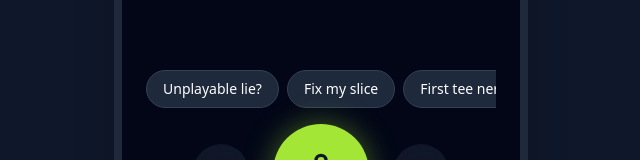
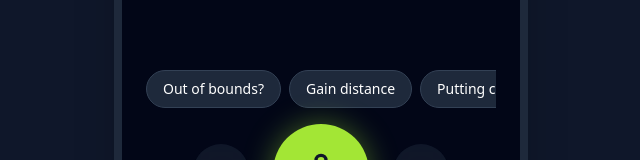
Before and after one commit to snomis-fr/agent-watson-golf, a React (Vite) app: page / in a window 1280 px wide. Shown: the part 578-738 px from the top of the page, without its empty margins (319-959 px from the left). Built offline with nearby package versions, Linux system fonts and the light colour scheme.

Commit message:
Update WatsonGolfAI.jsx

```diff
--- a/src/WatsonGolfAI.jsx
+++ b/src/WatsonGolfAI.jsx
@@ -1,7 +1,7 @@
 <div className="fixed top-2 right-2 bg-red-600 text-white px-3 py-1 rounded">
   TAILWIND OK
 </div>
-import React, { useState, useEffect, useRef } from 'react';
+import React, { useState, useEffect, useRef, useMemo } from 'react';
 import { Mic, Send, Menu, Sun, Wind, Sparkles, X, Keyboard, Trophy, User, RotateCcw, Check, UserCircle, Activity, Globe, Camera, Crown, Mail, Phone, CreditCard, MapPin, Flag, Ruler, Lock, Settings, TrendingUp, History, Info, ChevronRight, Calculator } from 'lucide-react';
 
 const WatsonGolfAI = () => {
@@ -106,12 +106,12 @@ const WatsonGolfAI = () => {
       vision_tip: "I see your ball is deep in the rough. Here is a pro tip:\n\n**Goal: Get it out clean. Period.**\n\n1. **Accept losing distance:** You're playing the exit, not the flag. Don't be greedy.\n2. **Open the face slightly:** The rough will close it at impact. Anticipate to avoid pulling left.\n3. **Firmer grip:** Stabilize the club against the grass. Firm, not tense.\n4. **Ball back in stance:** Half a ball back for a descending blow.\n5. **Short swing, controlled finish:** Hit to escape, not to impress. \n\n⚠️ Expect more roll, so play short of the flag.",
       demo_query: "My ball is in the bunker but in water, what rules apply?",
       chips: {
-        rules: "Unplayable lie?",
-        mental: "First tee nerves",
-        tech: "Fix my slice",
-        training: "Putting drill",
-        fitness: "Warm up",
-        nutrition: "Hydration tip"
+        rules: ["Unplayable lie?", "Casual water?", "Out of bounds?", "Lost ball?", "Drop rules?"],
+        mental: ["First tee nerves", "Pre-shot routine", "Stay focused", "Forget bad shot", "Putting confidence"],
+        tech: ["Fix my slice", "Gain distance", "Bunker shot", "Pure contact", "Straight putts"],
+        training: ["Putting drill", "Driving drill", "Iron control", "Lob shots", "Sand saves"],
+        fitness: ["Warm up 5min", "Back stretch", "Core strength", "Hip mobility", "Avoid back pain"],
+        nutrition: ["Energy snack", "Hydration tips", "Pre-round meal", "Banana or bar?", "Caffeine on course?"]
       },
       ranges: ["Expert", "Advanced", "Intermediate", "Improving", "Beginner"],
       fitting: "Fitting Assistant",
@@ -167,12 +167,12 @@ const WatsonGolfAI = () => {
       vision_tip: "Je vois que ta balle est profondément enfoncée.\n\n**Ton objectif : sortir la balle proprement, point.**\n\n1. **Accepte de perdre de la distance :** Tu ne joues pas le drapeau. Tu joues la sortie.\n2. **Ouvre légèrement la face :** Le rough va la refermer à l’impact. Anticipe pour ne pas tirer à gauche.\n3. **Grip plus ferme :** Juste assez pour stabiliser la face dans l’herbe.\n4. **Balle en arrière :** Un demi-balle suffit pour un contact descendant.\n5. **Swing court, finish contrôlé :** Tu frappes pour sortir, pas pour impressionner.\n\n⚠️ La balle va rouler davantage, vise court du drapeau.",
       demo_query: "Ma balle se trouve dans le bunker mais dans l'eau, quelles sont les règles qui s'appliquent ?",
       chips: {
-        rules: "Balle injouable ?",
-        mental: "Gérer le stress",
-        tech: "Corriger mon slice",
-        training: "Exercice putting",
-        fitness: "Échauffement",
-        nutrition: "Snack énergie"
+        rules: ["Balle injouable ?", "Eau fortuite ?", "Hors limites ?", "Balle perdue ?", "Dropper correct ?"],
+        mental: ["Gérer le stress", "Routine pré-coup", "Rester focus", "Oublier un échec", "Confiance au putting"],
+        tech: ["Corriger le slice", "Gagner en distance", "Sortie de bunker", "Contact plus pur", "Putter plus droit"],
+        training: ["Exercice putting", "Drill driving", "Contrôle des fers", "Approches levées", "Sortie de sable"],
+        fitness: ["Échauffement 5mn", "Étirement dos", "Renfo sangle abdo", "Mobilité hanches", "Éviter mal de dos"],
+        nutrition: ["Snack énergie", "Hydratation", "Repas avant partie", "Banane ou barre ?", "Caféine sur le parcours ?"]
       },
       ranges: ["Expert", "Confirmé", "Intermédiaire", "En progression", "Débutant"],
       fitting: "Aide au Fitting",
@@ -228,12 +228,12 @@ const WatsonGolfAI = () => {
       vision_tip: "Veo tu bola hundida en el rough.\n\n**Tu objetivo: sacarla limpia.**\n\n1. **Acepta perder distancia:** Juegas la salida, no la bandera.\n2. **Abre ligeramente la cara:** El rough la cerrará al impacto.\n3. **Agarre más firme:** Para estabilizar el palo en la hierba.\n4. **Bola atrás:** Media bola atrás para un golpe descendente.\n5. **Swing corto y controlado:** Golpea para salir.\n\n⚠️ La bola rodará más, juega corto.",
       demo_query: "Mi bola está en el bunker pero en el agua, ¿qué reglas se aplican?",
       chips: {
-        rules: "¿Bola injugable?",
-        mental: "Nervios tee 1",
-        tech: "Corregir slice",
-        training: "Ejercicio putt",
-        fitness: "Calentamiento",
-        nutrition: "Snack energía"
+        rules: ["¿Bola injugable?", "¿Agua accidental?", "¿Fuera de límites?", "¿Bola perdida?", "¿Reglas de drop?"],
+        mental: ["Nervios del 1", "Rutina pre-golpe", "Mantener el foco", "Olvidar mal golpe", "Confianza al putt"],
+        tech: ["Arreglar slice", "Ganar distancia", "Sacada de bunker", "Contacto puro", "Putt recto"],
+        training: ["Ejercicio putt", "Ejercicio drive", "Control de hierros", "Globo", "Salida de arena"],
+        fitness: ["Calentamiento", "Estirar espalda", "Fuerza core", "Movilidad cadera", "Evitar dolor espalda"],
+        nutrition: ["Snack energía", "Hidratación", "Comida pre-ronda", "¿Plátano o barrita?", "¿Cafeína en campo?"]
       },
       ranges: ["Experto", "Avanzado", "Intermedio", "Mejorando", "Principiante"],
       fitting: "Asistente de Fitting",
@@ -289,12 +289,12 @@ const WatsonGolfAI = () => {
       vision_tip: "ボールがラフに深く沈んでいますね。\n\n**目標：きれいに脱出すること。**\n\n1. **距離を欲張らない:** ピンではなく脱出を優先。\n2. **フェースを少し開く:** インパクトで芝に負けてフェースが被るのを防ぎます。\n3. **グリップを強く:** 芝の抵抗に負けないように。\n4. **ボールは右足寄り:** ダウンブローに打ち込むため。\n5. **コンパクトなスイング:** 大振りせず、確実に脱出。\n\n⚠️ ランが多く出るので、手前に落としましょう。",
       demo_query: "ボールがバンカー内の水の中にあります。どのようなルールが適用されますか？",
       chips: {
-        rules: "アンプレヤブル？",
-        mental: "朝イチの緊張",
-        tech: "スライス修正",
-        training: "パット練習",
-        fitness: "ウォーミングアップ",
-        nutrition: "エネルギー補給"
+        rules: ["アンプレヤブル？", "カジュアルウォーター？", "OBの処置？", "ロストボール？", "ドロップのルール？"],
+        mental: ["朝イチの緊張", "プレショットルーティン", "集中力を保つ", "ミスを忘れる", "パットの自信"],
+        tech: ["スライス修正", "飛距離アップ", "バンカーショット", "芯で捉える", "真っ直ぐパット"],
+        training: ["パット練習", "ドライバー練習", "アイアン制御", "ロブショット", "バンカー練習"],
+        fitness: ["5分でウォームアップ", "背中のストレッチ", "体幹トレーニング", "股関節の柔軟性", "腰痛予防"],
+        nutrition: ["エネルギー補給", "水分補給", "ラウンド前の食事", "バナナかバーか？", "カフェイン摂取？"]
       },
       ranges: ["エキスパート", "上級者", "中級者", "初級者", "初心者"],
       fitting: "フィッティング支援",
@@ -350,12 +350,12 @@ const WatsonGolfAI = () => {
       vision_tip: "공이 러프에 깊이 박혀 있네요.\n\n**목표: 깨끗하게 탈출하는 것.**\n\n1. **거리 욕심 버리기:** 핀을 보지 말고 탈출에 집중하세요.\n2. **페이스 약간 열기:** 임팩트 시 풀에 감겨 닫히는 것을 방지합니다.\n3. **그립 단단히 잡기:** 풀의 저항을 이겨내야 합니다.\n4. **공은 오른발 쪽에:** 다운블로로 찍어치기 위함입니다.\n5. **짧고 간결한 스윙:** 정확한 임팩트로 탈출하세요.\n\n⚠️ 런이 많이 발생하므로 핀보다 짧게 공략하세요.",
       demo_query: "공이 벙커 안 물에 있는데 어떤 규칙이 적용되나요?",
       chips: {
-        rules: "언플레이어블?",
-        mental: "첫 티샷 긴장",
-        tech: "슬라이스 교정",
-        training: "퍼팅 연습",
-        fitness: "워밍업 루틴",
-        nutrition: "에너지 간식"
+        rules: ["언플레이어블?", "캐주얼 워터?", "OB 처치?", "분실구?", "드롭 규칙?"],
+        mental: ["첫 티샷 긴장", "프리샷 루틴", "집중력 유지", "미스샷 잊기", "퍼팅 자신감"],
+        tech: ["슬라이스 교정", "비거리 증가", "벙커 탈출", "정타 맞추기", "직진 퍼팅"],
+        training: ["퍼팅 연습", "드라이버 드릴", "아이언 컨트롤", "로브 샷", "벙커 연습"],
+        fitness: ["5분 워밍업", "등 스트레칭", "코어 강화", "고관절 유연성", "허리 통증 예방"],
+        nutrition: ["에너지 간식", "수분 섭취", "라운드 전 식사", "바나나 vs 바?", "카페인 섭취?"]
       },
       ranges: ["전문가", "상급자", "중급자", "향상 중", "초보자"],
       fitting: "피팅 어시스턴트",
@@ -477,6 +477,24 @@ const WatsonGolfAI = () => {
 
   const t = TRANSLATIONS[userProfile.language];
   const messagesEndRef = useRef(null);
+
+  // --- MEMOIZED RANDOM CHIPS ---
+  // Selects a random chip from the arrays whenever language or messages reset
+  const currentChips = useMemo(() => {
+    const selected = {};
+    const categories = ['rules', 'tech', 'mental', 'training', 'fitness', 'nutrition'];
+
+    categories.forEach(key => {
+      const options = t.chips[key];
+      // Check if it's an array (new format) or string (fallback)
+      if (Array.isArray(options)) {
+        selected[key] = options[Math.floor(Math.random() * options.length)];
+      } else {
+        selected[key] = options;
+      }
+    });
+    return selected;
+  }, [userProfile.language, messages.length === 0]); // Re-roll when lang changes or convo resets
 
   // --- HANDLERS ---
   const updateProfile = (field, value) => {
@@ -1369,10 +1387,10 @@ const WatsonGolfAI = () => {
               {['rules', 'tech', 'mental', 'training', 'fitness', 'nutrition'].map(key => (
                 <button
                   key={key}
-                  onClick={() => handleSendMessage(t.chips[key])}
+                  onClick={() => handleSendMessage(currentChips[key])}
                   className="whitespace-nowrap px-4 py-2 bg-slate-800 rounded-full text-sm font-medium border border-slate-700 hover:border-lime-500/50 transition-colors text-white"
                 >
-                  {t.chips[key]}
+                  {currentChips[key]}
                 </button>
               ))}
             </div>
```
